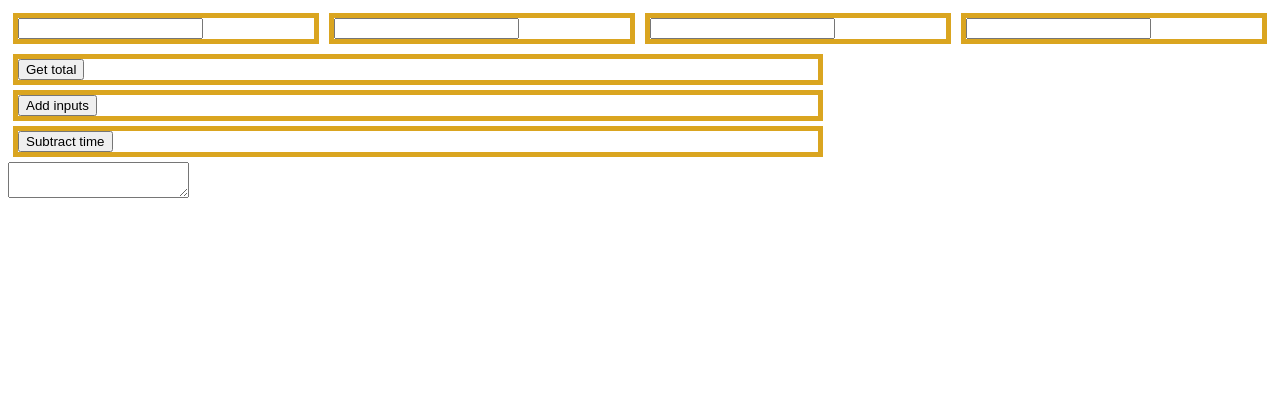
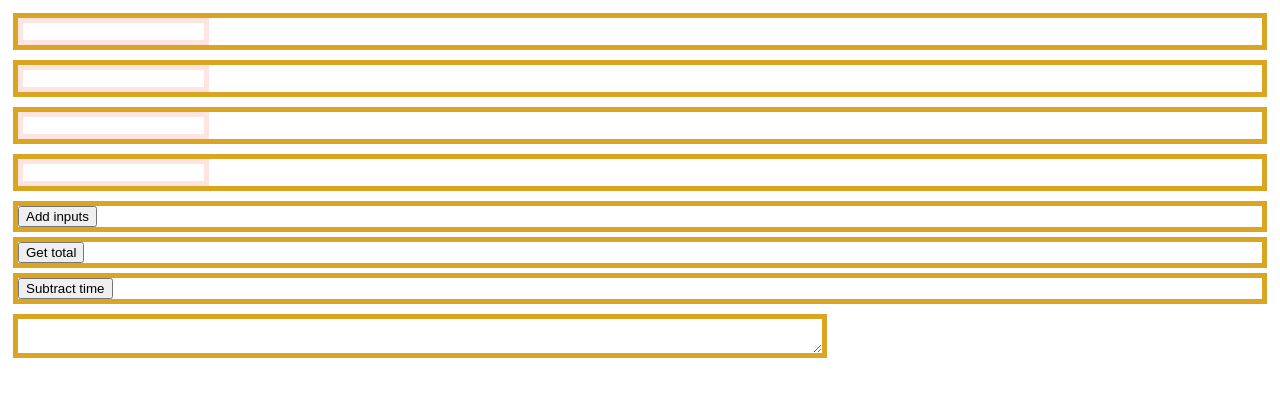
Before and after one commit to victorsolaya/TimeSubtraction, a plain HTML site: page index.html in a window 1280 px wide. Both pictures are taken after a click on the element "Add inputs". Drawn offline with Linux system fonts and the light colour scheme.

Commit message:
Last update

```diff
--- a/index.html
+++ b/index.html
@@ -8,7 +8,8 @@
 </head>
 
 <body>
-    <div id="inputContainer" class="container">
+    <div id="parentContainer" class="parentContainer">
+        <div class="container">
             <div class="inputs">
                 <input type="text" />
             </div>
@@ -17,15 +18,17 @@
             </div>
 
         </div>
-    <div id="calc" class="button">
-        <button>
-            Get total
-        </button>
     </div>
 
     <div id="addInputs" class="button">
         <button>
             Add inputs
+        </button>
+    </div>
+
+    <div id="calc" class="button">
+        <button>
+            Get total
         </button>
     </div>
 
@@ -36,9 +39,7 @@
     </div>
 
     <div class="result">
-        <textarea id="total">
-
-        </textarea>
+        <textarea id="total"></textarea>
     </div>
     <script src='./index.js'></script>
 </body>
--- a/index.js
+++ b/index.js
@@ -5,17 +5,20 @@ document.getElementById('subtractTime').addEventListener('click', SubtractTime);
 
 //Creation of inputs that we will use to do a minus between the later hour and the earlier hour.
 function createPairOfInputs() {
-    const container = document.getElementById('inputContainer');
+    const container = document.getElementById('parentContainer');
+    const divContainer = document.createElement('div');
+    divContainer.className = 'container';
     const divFirstElement = document.createElement('div');
     divFirstElement.className = 'inputs';
     const divSecondElement = document.createElement('div');
     divSecondElement.className = 'inputs';
     const firstElement = document.createElement('input');
     const secondElement = document.createElement('input');
+    container.appendChild(divContainer);
     divFirstElement.appendChild(firstElement);
     divSecondElement.appendChild(secondElement);
-    container.appendChild(divFirstElement);
-    container.appendChild(divSecondElement);
+    divContainer.appendChild(divFirstElement);
+    divContainer.appendChild(divSecondElement);
 }
 
 //Calculate of times. Now, we plus what's inside the inputs and we put in a textarea.
--- a/style.css
+++ b/style.css
@@ -1,12 +1,17 @@
 .container {
     display: flex;
-    min-width: 100vh;
+    min-width: 95vh;
     flex-wrap: wrap;
 }
-.inputs,
-.button {
+.inputs, .button, textarea {
     flex: 1;
     border: 5px solid goldenrod;
     margin: 5px 5px 5px 5px;
-    width: 100vh;
+    min-width: 100vh;
+    overflow: auto;
 }
+
+input {
+    border:5px solid mistyrose;
+    display: inline-block;
+}
```
Lines whose indentation alone changed are shown as unchanged.
